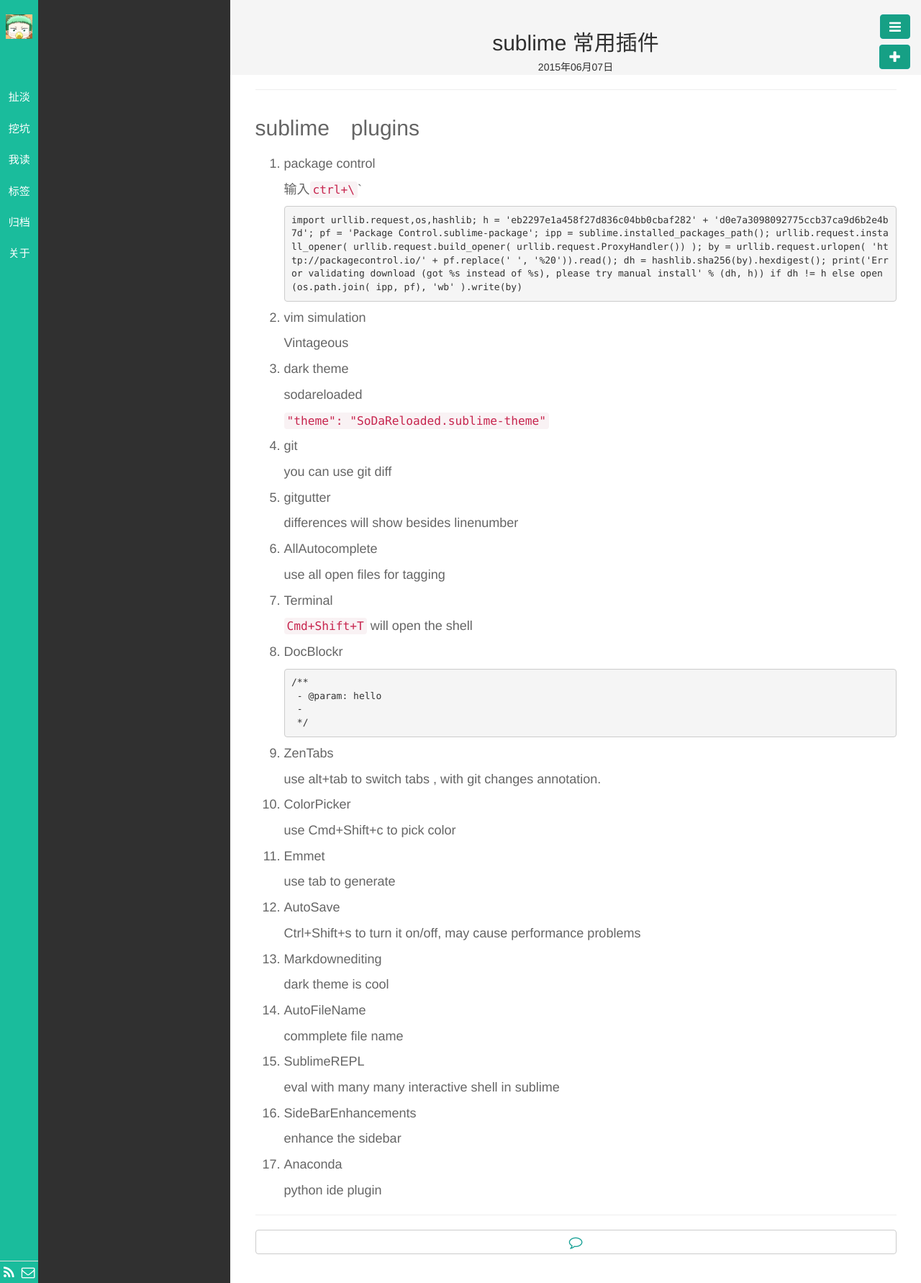
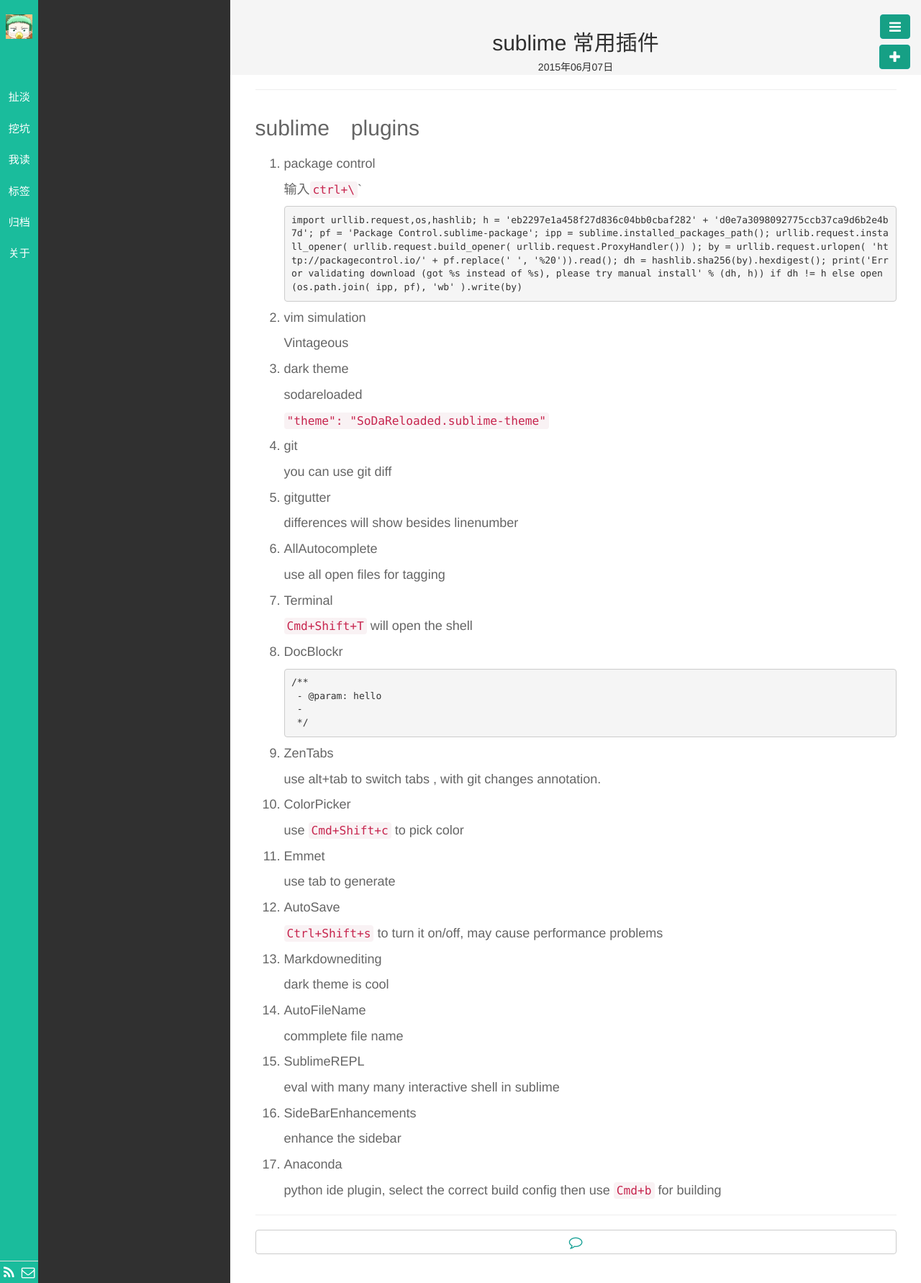
Before and after one commit to pingf/JLog, a Jekyll site: the page built from _posts/挖坑/2015-06-07-sublime配置.md, in a window 1280 px wide. Shown: the whole page at 72% size. Built offline with Jekyll 4.4.1, drawn with Linux system fonts in a browser that asks for light colours; nearby versions of some CDN libraries; library files that are not in the unit come from our copies; Markdown is read by kramdown in place of the engine named in the settings.

Commit message:
fix sublime plugin page

```diff
--- a/_posts/挖坑/2015-06-07-sublime配置.md
+++ b/_posts/挖坑/2015-06-07-sublime配置.md
@@ -60,7 +60,7 @@ description:
 
 10. ColorPicker
 
-    use Cmd+Shift+c to pick color
+    use `Cmd+Shift+c` to pick color
 
 11. Emmet
 
@@ -68,8 +68,7 @@ description:
 
 12. AutoSave
 
-    Ctrl+Shift+s to turn it on/off, may cause performance problems
-
+    `Ctrl+Shift+s` to turn it on/off, may cause performance problems
 
 13. Markdownediting
 
@@ -89,4 +88,4 @@ description:
 
 17. Anaconda
 
-    python ide plugin
+    python ide plugin, select the correct build config then use `Cmd+b` for building
```
